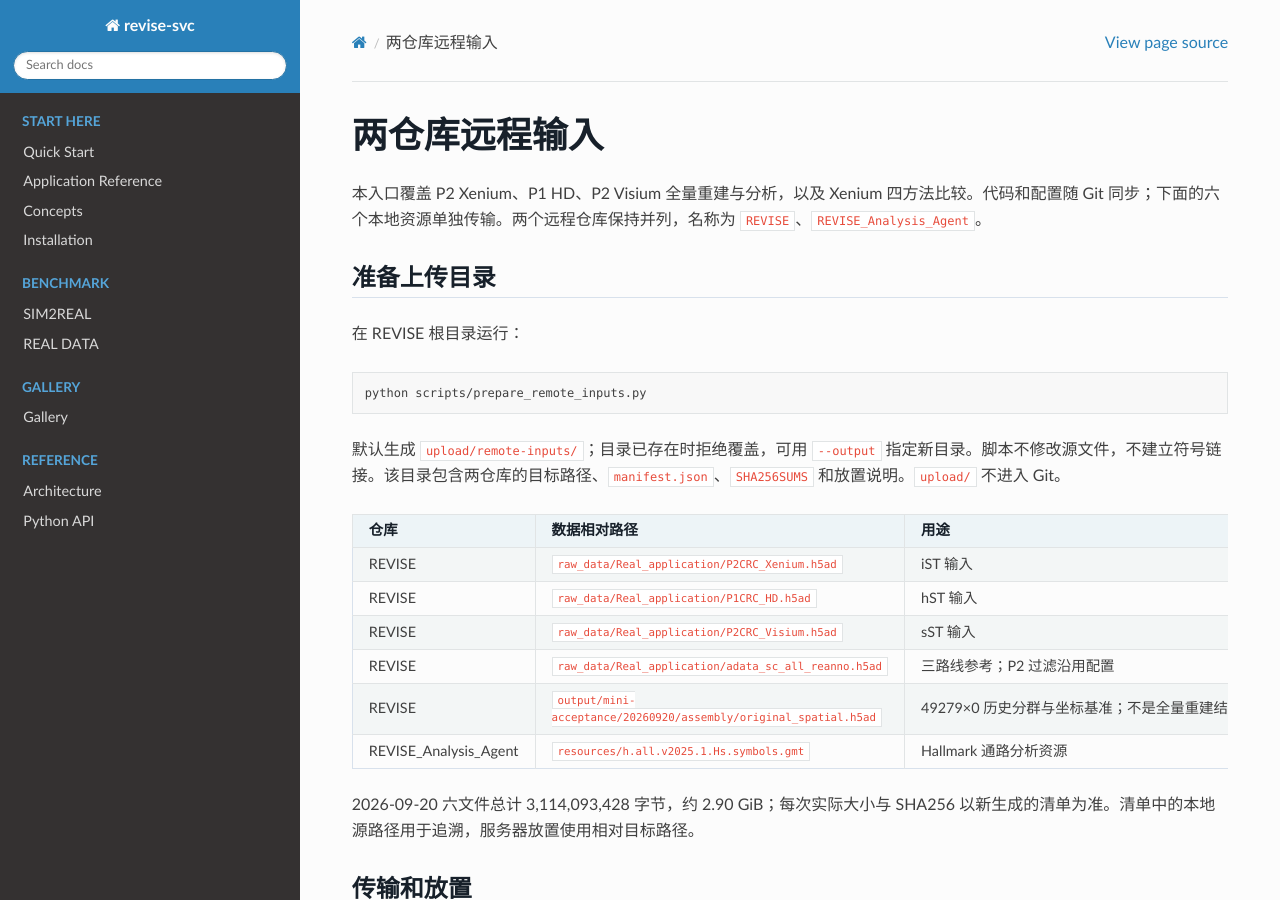
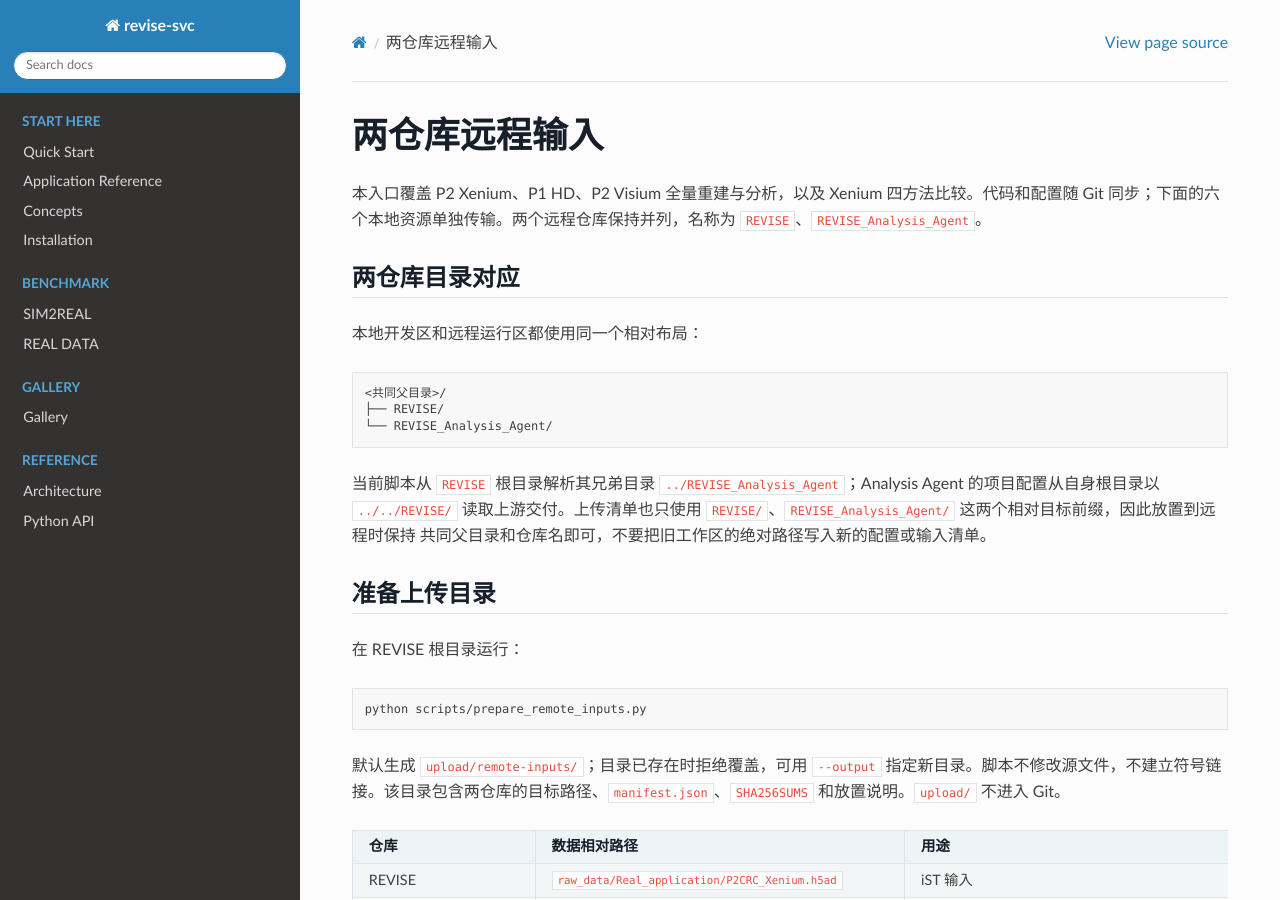
Before and after one commit to wuys13/REVISE, a Sphinx documentation site: the page built from docs/development/reconstruction-analysis/remote-inputs.md, in a window 1280 px wide and 900 px high. Built offline with Sphinx 7.4.7 and the Read the Docs theme 3.1.0, drawn with Linux system fonts in a browser that asks for light colours; pages that are not in the unit, such as notebooks, are missing from menus.

Commit message:
docs: align remote preparation with shared workspace paths

````diff
--- a/docs/development/reconstruction-analysis/remote-inputs.md
+++ b/docs/development/reconstruction-analysis/remote-inputs.md
@@ -1,6 +1,21 @@
 # 两仓库远程输入
 
 本入口覆盖 P2 Xenium、P1 HD、P2 Visium 全量重建与分析，以及 Xenium 四方法比较。代码和配置随 Git 同步；下面的六个本地资源单独传输。两个远程仓库保持并列，名称为 `REVISE`、`REVISE_Analysis_Agent`。
+
+## 两仓库目录对应
+
+本地开发区和远程运行区都使用同一个相对布局：
+
+```text
+<共同父目录>/
+├── REVISE/
+└── REVISE_Analysis_Agent/
+```
+
+当前脚本从 `REVISE` 根目录解析其兄弟目录 `../REVISE_Analysis_Agent`；Analysis
+Agent 的项目配置从自身根目录以 `../../REVISE/` 读取上游交付。上传清单也只使用
+`REVISE/`、`REVISE_Analysis_Agent/` 这两个相对目标前缀，因此放置到远程时保持
+共同父目录和仓库名即可，不要把旧工作区的绝对路径写入新的配置或输入清单。
 
 ## 准备上传目录
 
````
Also changed, not shown: AGENTS.md (added, +7 -0 lines), README.md (+8 -0 lines), 1 other file.
